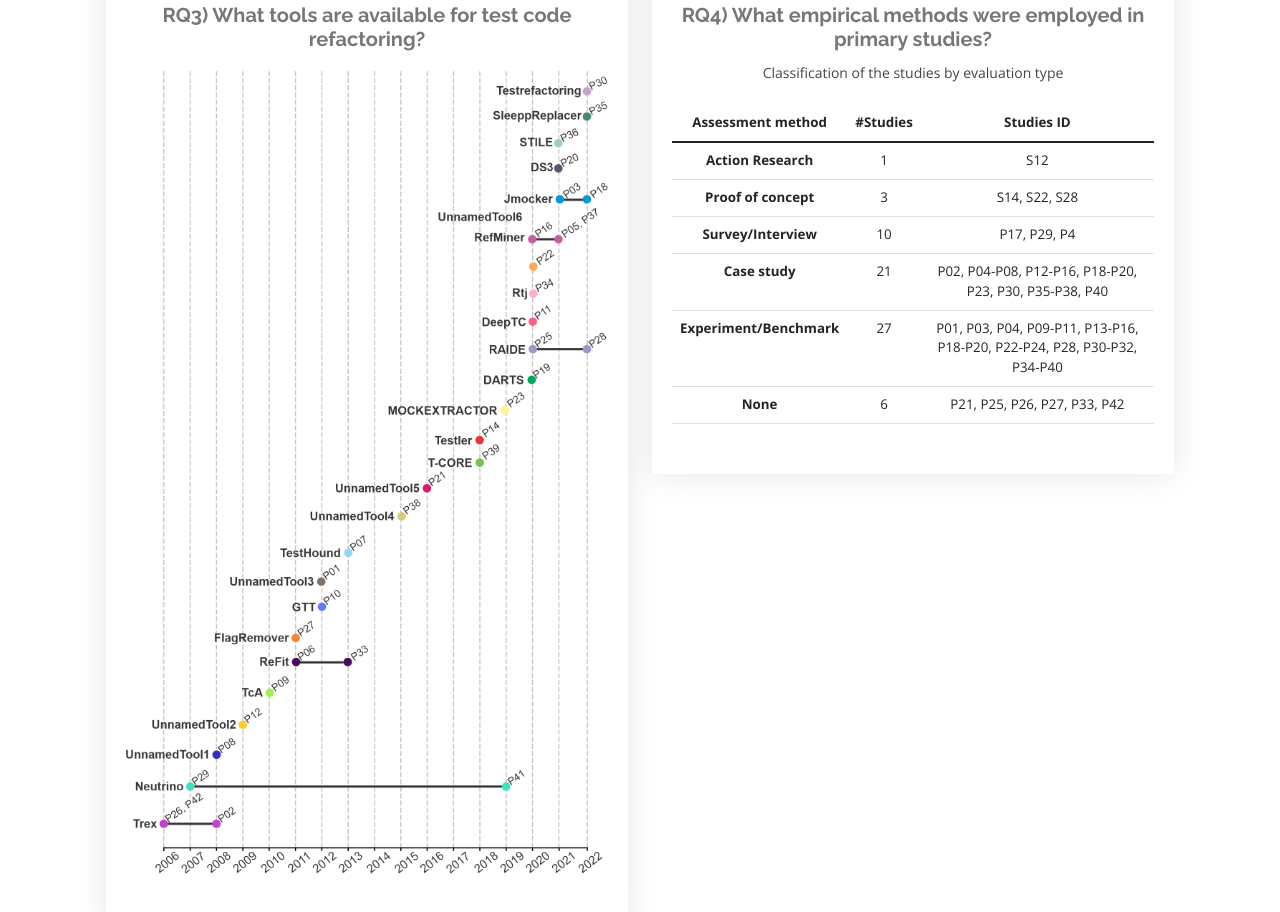
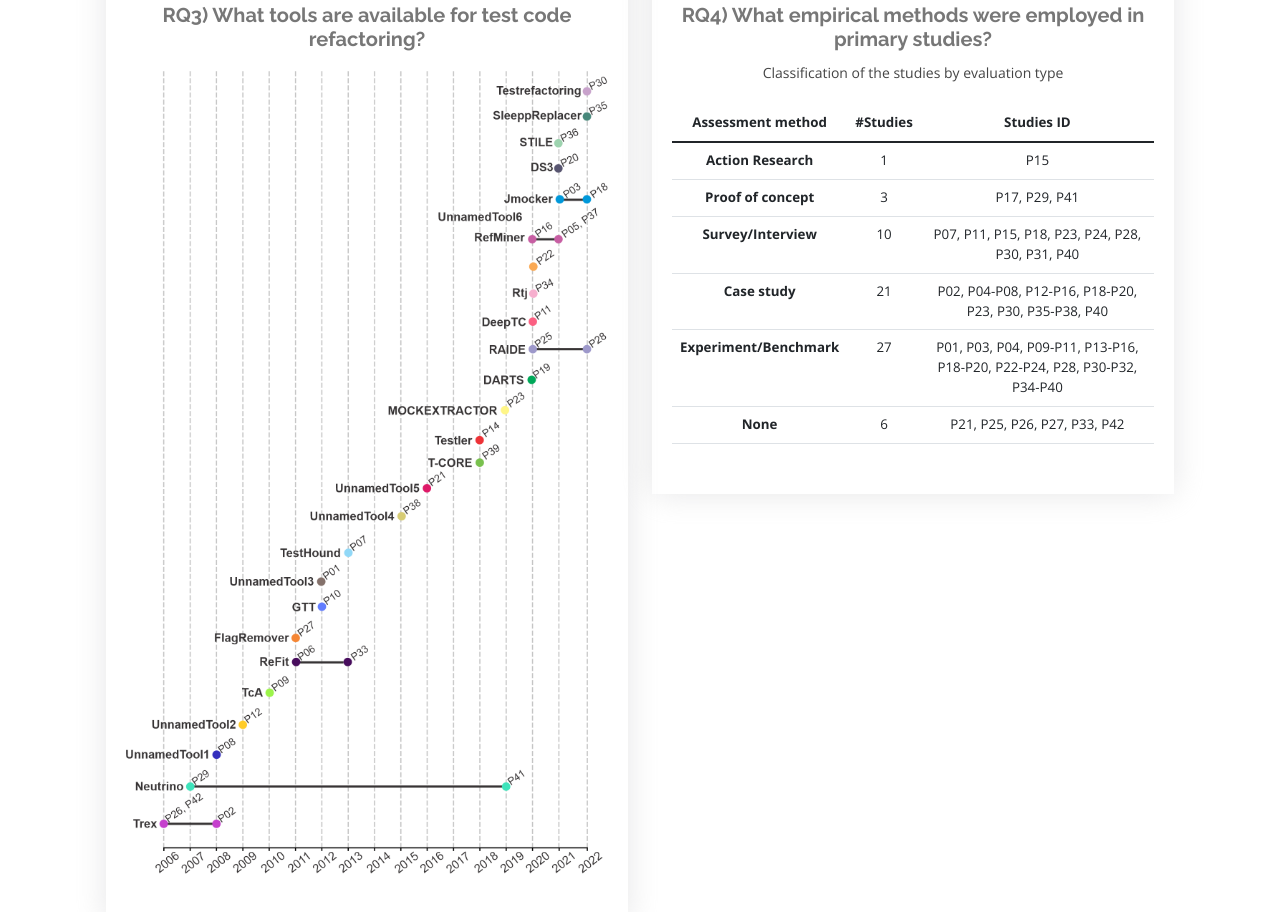
Before and after one commit to Railana/testrefactoring_slr, a plain HTML site: page results.html in a window 1280 px wide. Shown: the part 1694-2606 px from the top of the page. Drawn offline with nearby package versions, Linux system fonts and the light colour scheme; some packages are replaced by stand-ins of ours; a script that the page names is missing.

Commit message:
updating RQ4 table esults

```diff
--- a/results.html
+++ b/results.html
@@ -135,17 +135,17 @@
                           <tr>
                             <th scope="row">Action Research</th>
                             <td>1</td>
-                            <td>S12</td>
+                            <td>P15</td>
                           </tr>
                           <tr>
                             <th scope="row">Proof of concept</th>
                             <td>3</td>
-                            <td>S14, S22, S28</td>
+                            <td>P17, P29, P41</td>
                           </tr>
                           <tr>
                             <th scope="row">Survey/Interview</th>
                             <td>10</td>
-                            <td>P17, P29, P4</td>
+                            <td>P07, P11, P15, P18, P23, P24, P28, P30, P31, P40</td>
                           </tr>
                           <tr>
                             <th scope="row">Case study</th>
```
